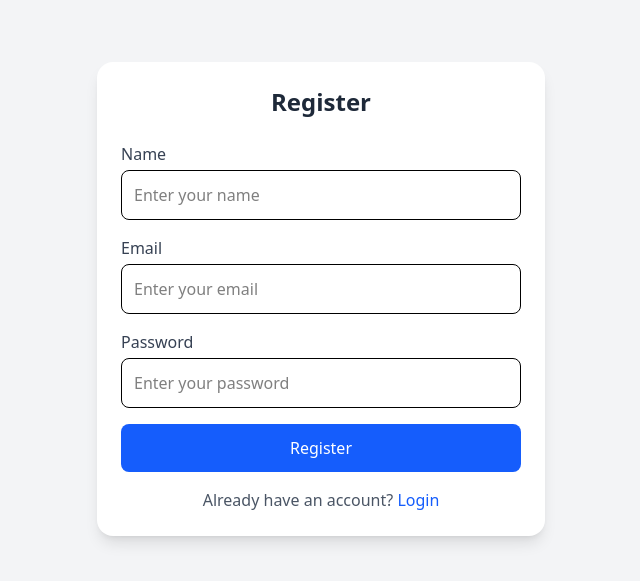
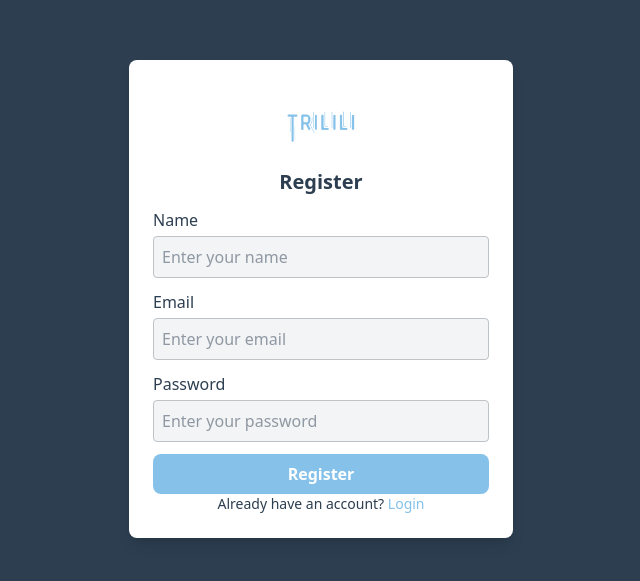
Before and after one commit to Group-project-gg-TADD/Trilili, a React (Vite) app in the folder client/: page /register in a window 1280 px wide. Shown: the part 101-682 px from the top of the page, without its empty margins (319-959 px from the left). Built offline with nearby package versions, Linux system fonts and the light colour scheme; no server answers.

Commit message:
login and register page updated

```diff
--- a/client/src/components/Navbar.jsx
+++ b/client/src/components/Navbar.jsx
@@ -1,4 +1,5 @@
 import { NavLink, useNavigate } from "react-router";
+import logo from "../assets/logo.png"
 
 export default function Navbar() {
   const navigate = useNavigate();
--- a/client/src/pages/Login.jsx
+++ b/client/src/pages/Login.jsx
@@ -3,6 +3,7 @@ import { ToastContainer, toast } from "react-toastify";
 import "react-toastify/dist/ReactToastify.css";
 import axios from "../config/axiosInstance";
 import { Link, useNavigate } from "react-router";
+import logo from "../assets/logo.png"
 
 export default function Login() {
   const navigate = useNavigate();
@@ -28,52 +29,50 @@ export default function Login() {
     }
   };
   return (
-    <div className="flex items-center justify-center min-h-screen bg-gray-100">
-      <div className="w-full max-w-md p-6 bg-white rounded-2xl shadow-lg">
-        <h2 className="text-2xl font-bold text-center text-gray-800 mb-6">
+    <div className="flex items-center justify-center min-h-screen bg-[#2C3E50]">
+      <div className="w-full max-w-sm p-6 bg-white rounded-lg shadow-lg flex flex-col items-center">
+        <img src={logo} alt="Logo" className="w-20 mb-3" />
+        <h2 className="text-xl font-bold text-center text-[#2C3E50] mb-3">
           Login
         </h2>
 
-        <form className="space-y-4" onSubmit={handleLogin}>
+        <form onSubmit={handleLogin} className="w-full space-y-3">
           <div>
-            <label className="block text-gray-700">Email</label>
+            <label className="block text-[#2C3E50] font-medium">Email</label>
             <input
-              onChange={(e) => {
-                setEmail(e.target.value);
-              }}
-              type="text"
-              className="w-full p-3 mt-1 border rounded-lg focus:ring focus:ring-blue-300 focus:outline-none"
+              onChange={(e) => setEmail(e.target.value)}
+              type="email"
+              className="w-full p-2 mt-1 border border-[#BDC3C7] rounded bg-gray-100 text-[#2C3E50] focus:ring focus:ring-[#85C1E9] focus:outline-none"
               placeholder="Enter your email"
             />
           </div>
 
           <div>
-            <label className="block text-gray-700">Password</label>
+            <label className="block text-[#2C3E50] font-medium">Password</label>
             <input
-              onChange={(e) => {
-                setPassword(e.target.value);
-              }}
+              onChange={(e) => setPassword(e.target.value)}
               type="password"
-              className="w-full p-3 mt-1 border rounded-lg focus:ring focus:ring-blue-300 focus:outline-none"
+              className="w-full p-2 mt-1 border border-[#BDC3C7] rounded bg-gray-100 text-[#2C3E50] focus:ring focus:ring-[#85C1E9] focus:outline-none"
               placeholder="Enter your password"
             />
           </div>
 
           <button
             type="submit"
-            className="w-full p-3 text-white bg-blue-600 rounded-lg hover:bg-blue-700 transition"
+            className="w-full p-2 text-white bg-[#85C1E9] rounded-lg hover:bg-[#2C3E50] transition font-semibold"
           >
             Login
           </button>
         </form>
 
-        <p className="mt-4 text-center text-gray-600">
+        <p className="mt-3 text-center text-[#2C3E50] text-sm">
           Don't have an account?{" "}
-          <Link to={"/register"} className="text-blue-600 hover:underline">
-            Sign up
+          <Link to="/register" className="text-[#85C1E9] hover:underline">
+            Register
           </Link>
         </p>
       </div>
     </div>
-  );
+);
+
 }
--- a/client/src/pages/Register.jsx
+++ b/client/src/pages/Register.jsx
@@ -3,6 +3,7 @@ import { ToastContainer, toast } from "react-toastify";
 import "react-toastify/dist/ReactToastify.css";
 import axios from "../config/axiosInstance";
 import { Link, useNavigate } from "react-router";
+import logo from "../assets/logo.png"
 
 export default function Register() {
   const navigate = useNavigate();
@@ -30,62 +31,59 @@ export default function Register() {
     }
   };
   return (
-    <div className="flex items-center justify-center min-h-screen bg-gray-100">
-      <div className="w-full max-w-md p-6 bg-white rounded-2xl shadow-lg">
-        <h2 className="text-2xl font-bold text-center text-gray-800 mb-6">
+    <div className="flex items-center justify-center min-h-screen bg-[#2C3E50]">
+      <div className="w-full max-w-sm p-6 bg-white rounded-lg shadow-lg flex flex-col items-center">
+        <img src={logo} alt="Logo" className="w-20 mb-1" />
+        <h2 className="text-xl font-bold text-center text-[#2C3E50] mb-3">
           Register
         </h2>
 
-        <form onSubmit={handleRegister} className="space-y-4">
+        <form onSubmit={handleRegister} className="w-full space-y-3">
           <div>
-            <label className="block text-gray-700">Name</label>
+            <label className="block text-[#2C3E50] font-medium">Name</label>
             <input
-              onChange={(e) => {
-                setName(e.target.value);
-              }}
+              onChange={(e) => setName(e.target.value)}
               type="text"
-              className="w-full p-3 mt-1 border rounded-lg focus:ring focus:ring-blue-300 focus:outline-none"
+              className="w-full p-2 mt-1 border border-[#BDC3C7] rounded bg-gray-100 text-[#2C3E50] focus:ring focus:ring-[#85C1E9] focus:outline-none"
               placeholder="Enter your name"
             />
           </div>
 
           <div>
-            <label className="block text-gray-700">Email</label>
+            <label className="block text-[#2C3E50] font-medium">Email</label>
             <input
-              onChange={(e) => {
-                setEmail(e.target.value);
-              }}
+              onChange={(e) => setEmail(e.target.value)}
               type="email"
-              className="w-full p-3 mt-1 border rounded-lg focus:ring focus:ring-blue-300 focus:outline-none"
+              className="w-full p-2 mt-1 border border-[#BDC3C7] rounded bg-gray-100 text-[#2C3E50] focus:ring focus:ring-[#85C1E9] focus:outline-none"
               placeholder="Enter your email"
             />
           </div>
 
           <div>
-            <label className="block text-gray-700">Password</label>
+            <label className="block text-[#2C3E50] font-medium">Password</label>
             <input
               onChange={(e) => setPassword(e.target.value)}
               type="password"
-              className="w-full p-3 mt-1 border rounded-lg focus:ring focus:ring-blue-300 focus:outline-none"
+              className="w-full p-2 mt-1 border border-[#BDC3C7] rounded bg-gray-100 text-[#2C3E50] focus:ring focus:ring-[#85C1E9] focus:outline-none"
               placeholder="Enter your password"
             />
           </div>
 
           <button
             type="submit"
-            className="w-full p-3 text-white bg-blue-600 rounded-lg hover:bg-blue-700 transition"
+            className="w-full p-2 text-white bg-[#85C1E9] rounded-lg hover:bg-[#2C3E50] transition font-semibold"
           >
             Register
           </button>
         </form>
 
-        <p className="mt-4 text-center text-gray-600">
+        <p className="text-center text-[#2C3E50] text-sm">
           Already have an account?{" "}
-          <Link to={"/login"} className="text-blue-600 hover:underline">
+          <Link to="/login" className="text-[#85C1E9] hover:underline">
             Login
           </Link>
         </p>
       </div>
     </div>
-  );
+);
 }
```
Also changed, not shown: client/src/assets/logo.png (added).
